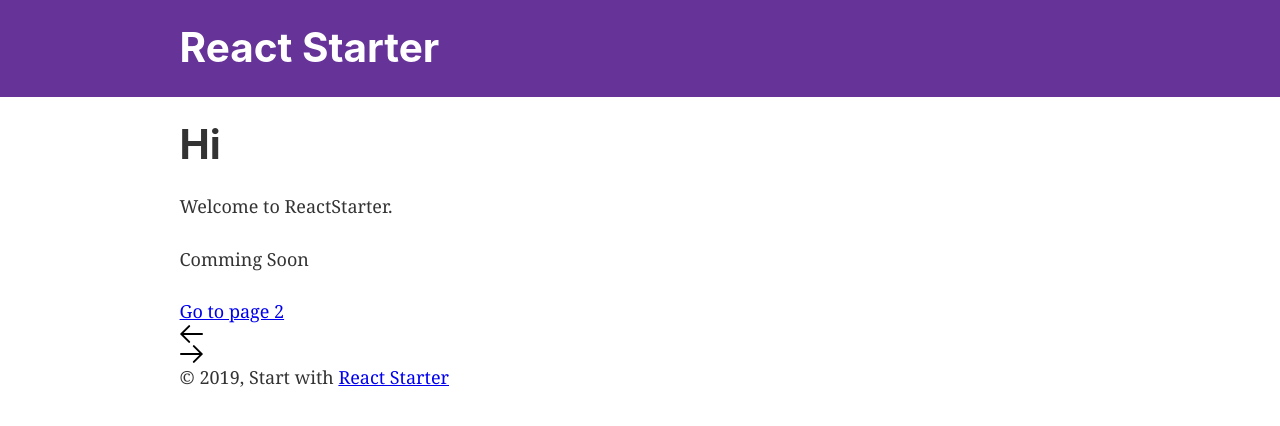
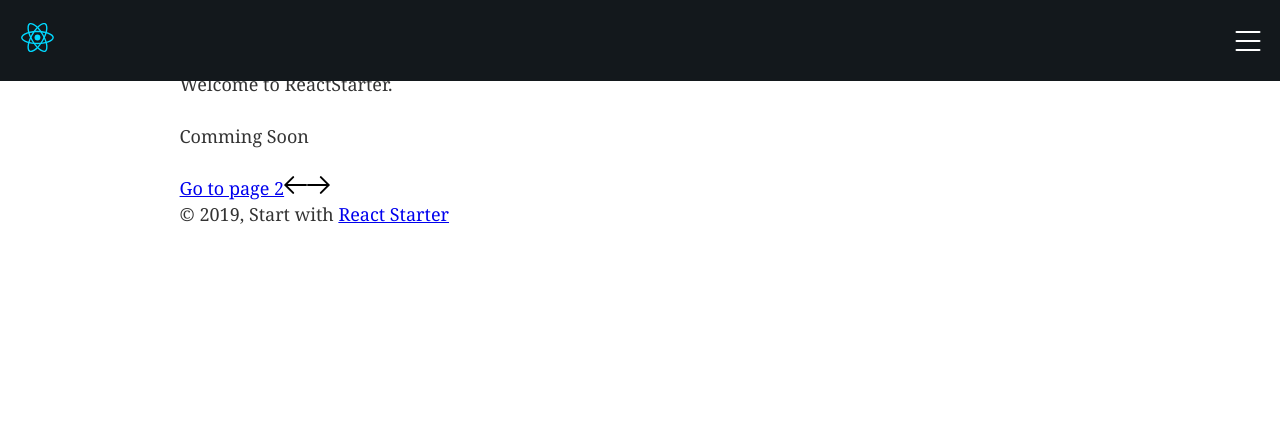
Before and after one commit to elyfuentes27/ReactStarter, a Gatsby site: page / in a window 1280 px wide. Built offline with nearby package versions, Linux system fonts and the light colour scheme; Gatsby itself is replaced by a stand-in of ours.

Commit message:
nav && header

```diff
--- a/src/components/header.js
+++ b/src/components/header.js
@@ -1,42 +1,37 @@
 import { Link } from "gatsby"
-import PropTypes from "prop-types"
+// import PropTypes from "prop-types"
 import React from "react"
+import Logo from "./header/logo"
+import Hamburger from "./header/hamburger"
+import Nav from "./header/nav"
+import "../styles/header.css"
 
-const Header = ({ siteTitle }) => (
-  <header
-    style={{
-      background: `rebeccapurple`,
-      marginBottom: `1.45rem`,
-    }}
-  >
-    <div
-      style={{
-        margin: `0 auto`,
-        maxWidth: 960,
-        padding: `1.45rem 1.0875rem`,
-      }}
-    >
-      <h1 style={{ margin: 0 }}>
-        <Link
-          to="/"
-          style={{
-            color: `white`,
-            textDecoration: `none`,
-          }}
-        >
-          {siteTitle}
+class Header extends React.Component {
+  constructor(props) {
+    super(props);
+    this.state = {
+        navOpen: false
+    };
+  }
+
+  handleToggleNav = () => {
+    this.setState({navOpen: !this.state.navOpen})
+  }
+
+  render() {
+    const {navOpen} = this.state
+    return (
+      <header>
+        <Link to="/">
+          <div className="logo-wrapper">
+            <Logo />
+          </div>
         </Link>
-      </h1>
-    </div>
-  </header>
-)
-
-Header.propTypes = {
-  siteTitle: PropTypes.string,
-}
-
-Header.defaultProps = {
-  siteTitle: ``,
+        <Hamburger navOpen={navOpen} handleToggleNav={this.handleToggleNav} />
+        <Nav navOpen={navOpen} handleToggleNav={this.handleToggleNav} />
+      </header>
+    )
+  }
 }
 
 export default Header
--- /dev/null
+++ b/src/components/header/hamburger.js
@@ -0,0 +1,18 @@
+import React from "react"
+import PropTypes from "prop-types"
+import "../../styles/hamburger.css"
+
+const Hamburger = ({navOpen, handleToggleNav}) => (
+    <div className="hamburger" onClick={handleToggleNav}>
+        <div className={`top-bar ${navOpen ? "top-nav-open" : ""}`} />
+        <div className="middle-bar" />
+        <div className={`bottom-bar ${navOpen ? "bottom-nav-open" : ""}`} />
+    </div>
+  )
+
+export default Hamburger
+
+Hamburger.propTypes = {
+    navOpen: PropTypes.bool,
+    handleToggleNav: PropTypes.func
+};
--- /dev/null
+++ b/src/components/header/logo.js
@@ -0,0 +1,13 @@
+import React from "react"
+import "../../styles/logo.css"
+
+const Logo = () => (
+    <svg xmlns="http://www.w3.org/2000/svg" id="Layer_2" viewBox="0 0 600 600">
+    <circle cx="299.5" cy="299.6" r="50.2"/>
+    <path id="one" d="M299.5 414.6c-70.5 0-132.1-8.3-178.2-24.1-29.9-10.2-55.3-23.8-73.4-39.3-19.2-16.4-29.4-34.3-29.4-51.6 0-33.2 36.4-65.7 97.5-86.9 50-17.4 115.2-27.1 183.4-27.1 67 0 131.3 9.4 181 26.6 29.1 10 53.6 23 71 37.4 18.9 15.8 28.9 33.1 28.9 50 0 34.5-40.7 69.4-106.3 91.1-46.4 15.4-108.4 23.9-174.5 23.9zm0-205c-64.7 0-128.7 9.4-175.5 25.7-56.2 19.6-81.4 46.4-81.4 64.3 0 18.6 27.1 47.9 86.5 68.2 43.6 14.9 102.6 22.8 170.4 22.8 63.6 0 122.9-8 167-22.7 61.7-20.5 89.9-49.8 89.9-68.3 0-9.5-7.2-20.7-20.3-31.6-15.1-12.6-37.1-24.1-63.4-33.2-47.3-16.2-108.8-25.2-173.2-25.2z"/>
+    <path id="two" d="M185.6 549.8c-10.2 0-19.2-2.2-26.8-6.6-28.7-16.6-38.7-64.4-26.6-127.9 9.9-52.1 34.1-113.3 68.2-172.4 33.5-58 73.7-109 113.4-143.5 23.2-20.2 46.7-35 67.9-42.8 23.1-8.5 43.1-8.5 57.7-.1 29.9 17.2 39.8 70 25.8 137.6-9.9 48-33.5 105.9-66.5 163.2-35.2 61-73.2 110.2-109.9 142.3-23.8 20.8-48.3 36-70.7 43.9-11.7 4.2-22.7 6.3-32.5 6.3zm25.1-300.9l10.4 6c-32.3 56-56.2 116.1-65.4 164.9-11.1 58.5-.4 93.7 15 102.6 3.8 2.2 8.8 3.4 14.9 3.4 19.9 0 51.2-12.6 87.4-44.2 34.7-30.3 71-77.5 104.9-136.2 31.8-55.1 54.4-110.5 63.8-156 13.1-63.7 1.8-102.7-14.3-112-8.2-4.7-21.5-4.1-37.5 1.8-18.5 6.8-39.4 20.1-60.4 38.4-37.7 32.8-76.2 81.6-108.4 137.4l-10.4-6.1z"/>
+    <path id="three" d="M413.4 550.1c-27.2 0-61.7-16.4-97.7-47.4-40.2-34.6-81.1-86.1-115.3-145.2-33.6-58-57.6-118.3-67.7-170-5.9-30.2-7-57.9-3.2-80.2 4.2-24.3 14.1-41.6 28.8-50.1 29.8-17.3 80.5.5 132.1 46.4 36.6 32.5 75 81.9 108.1 139.1 35.3 61 59 118.5 68.4 166.3 6.1 31 7.1 59.8 2.8 83.2-4.6 24.9-15 42.6-30 51.3-7.5 4.4-16.4 6.6-26.3 6.6zM221.2 345.5c32.4 56 72.6 106.7 110.2 139 45.1 38.8 80.9 47.2 96.4 38.2 16.1-9.3 27.9-47.4 15.7-109-9-45.2-31.7-100.2-65.7-158.9-31.9-55.1-68.6-102.4-103.3-133.2-48.6-43.2-88-52.9-104.1-43.6-8.2 4.7-14.3 16.6-17.2 33.4-3.3 19.4-2.3 44.2 3.1 71.5 9.6 49.1 32.6 106.8 64.9 162.6z"/>
+  </svg>
+)
+
+export default Logo
--- /dev/null
+++ b/src/components/header/nav.js
@@ -0,0 +1,28 @@
+import React from "react"
+import PropTypes from "prop-types"
+import { Link } from "gatsby"
+import "../../styles/nav.css"
+
+const Nav = ({navOpen, handleToggleNav}) => (
+    <div className={`nav ${navOpen ? "nav-open" : ""}`}>
+        <ul className="nav-ul">
+            <li className="nav-li" onClick={handleToggleNav}>
+                <Link to="/" className="nav-link" >
+                    React Tool
+                </Link>
+            </li>
+            <li className="nav-li" onClick={handleToggleNav}>
+                <Link to="/" className="nav-link" >
+                    React Resources
+                </Link>
+            </li>
+        </ul>
+    </div>
+  )
+
+export default Nav
+
+Nav.propTypes = {
+    navOpen: PropTypes.bool,
+    handleToggleNav: PropTypes.func
+};
--- a/src/components/layout.js
+++ b/src/components/layout.js
@@ -10,7 +10,7 @@ import PropTypes from "prop-types"
 import { useStaticQuery, graphql } from "gatsby"
 
 import Header from "./header"
-import "./layout.css"
+import "../styles/layout.css"
 
 const Layout = ({ children }) => {
   const data = useStaticQuery(graphql`
--- a/src/styles/arrow.css
+++ b/src/styles/arrow.css
@@ -2,6 +2,7 @@
 	width: 23px;
 	height: 20px;
 	position: relative;
+	display: inline-block;
 	cursor: pointer;
 	opacity: 1;
 	transition: opacity 0.4s;
--- /dev/null
+++ b/src/styles/hamburger.css
@@ -0,0 +1,48 @@
+.hamburger {
+	width: 25px;
+	height: 20px;
+    position: absolute;
+    right: 20px;
+    top: 50%;
+    transform: translateY(-50%);
+    display: inline-block;
+    cursor: pointer;
+}
+
+.middle-bar, .top-bar, .bottom-bar {
+    position: absolute;
+    width: 100%;
+    height: 2px;
+    left: 50%;
+    background-color: white;
+    border-radius: 30px;
+}
+
+.middle-bar {
+	top: 50%;
+	transform: translate(-50%, -50%);
+}
+
+.top-bar {
+	top: 0%;
+	transform: translate(-50%, 0%);
+}
+
+.bottom-bar {
+	top: 100%;
+	transform: translate(-50%, -100%);
+}
+
+.top-bar, .bottom-bar {
+    transition: all 0.2s;
+}
+
+.top-nav-open {
+    top: 50%;
+	transform: translate(-50%, -50%);
+}
+
+.bottom-nav-open {
+    top: 50%;
+	transform: translate(-50%, -50%);
+}
--- /dev/null
+++ b/src/styles/header.css
@@ -0,0 +1,23 @@
+header {
+    position: fixed;
+    width: 100%;
+    background: #13181c;
+    padding: 20px;
+    margin-bottom: 1.45rem;
+}
+
+/* .site-name-wrapper {
+    margin: 0 auto;
+    max-width: 960;
+    padding: 1.45rem 1.0875rem;
+}
+
+.site-name {
+    margin: 0;
+} */
+
+.logo-wrapper {
+    width: 35px;
+    height: 35px;
+    display: inline-block;
+}
--- /dev/null
+++ b/src/styles/logo.css
@@ -0,0 +1,10 @@
+svg {
+    width: 100%;
+    height: 100%;
+    fill: #00d8ff;
+    transition: transform 1s ease;
+}
+
+svg:hover {
+    transform: rotate(540deg);
+}
--- /dev/null
+++ b/src/styles/nav.css
@@ -0,0 +1,44 @@
+.nav {
+    position: absolute;
+    width: 40vw;
+    height: calc(100vh - 82px);
+    top: 82px;
+    right: -40vw;
+    background-color: #273039;
+    transition: right 0.5s ease-in-out;
+}
+
+.nav-open {
+    right: 0vw;
+}
+
+.nav-ul {
+    list-style: none;
+    margin: 0;
+}
+
+.nav-li {
+    margin: 20px;
+}
+
+.nav-link {
+    color: white;
+    text-decoration: none;
+    position: relative;
+}
+
+.nav-link::after {
+    content: "";
+    position: absolute;
+    bottom: 0;
+    left: 0;
+    width: 0%;
+    height: 2px;
+    background-color: white;
+    border-radius: 30px;
+    transition: width 0.3s;
+}
+
+.nav-link:hover::after {
+    width: 100%;
+}
```
Also changed, not shown: src/styles/layout.css (renamed from src/components/layout.css).
